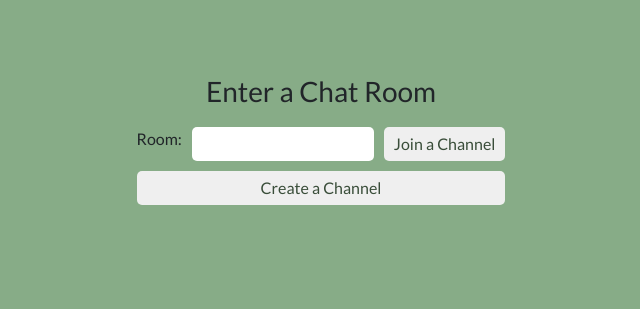
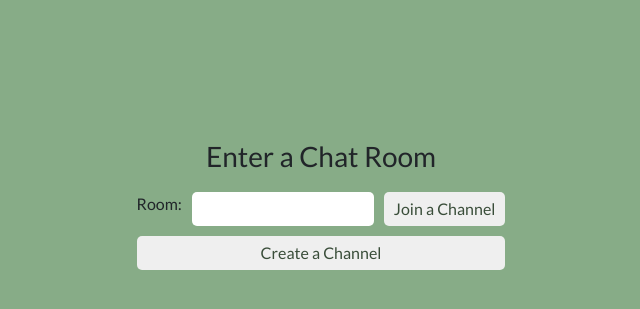
Before and after one commit to zsherry168/chitchat, a Flask app: page /chatroomEntry in a window 1280 px wide. Shown: the top 309 px of the page, without its empty margins (319-959 px from the left). Run offline with Flask 3, Linux system fonts and the light colour scheme; some libraries are stand-ins or nearby versions.

Commit message:
Editted CSS for chatroom entry form

```diff
--- a/templates/chatroomEntry.html
+++ b/templates/chatroomEntry.html
@@ -4,9 +4,9 @@
 
 {% endblock %}
 
-
 {% block content %}
-<div>
+<center class="channel-box">
+  <div class="welcome">
     <form action="/chatroomEntry"method="post" class="buttons">
       <h3>Enter a Chat Room</h3>
       <div class="join">
@@ -15,6 +15,7 @@
         <button type="submit" name="join" style="margin-left: 10px;">Join a Channel</button>
       </div>
       <button type="submit" name="create" class="create-btn">Create a Channel</button>
+      <!-- Outputs error if conditions are not met for name input -->
       {% if error %}
       <ul>
         <li>{{error}}</li>
@@ -22,4 +23,5 @@
       {% endif %}
     </form>
   </div>
+</center>
 {% endblock %}
```
Lines whose indentation alone changed are shown as unchanged.
